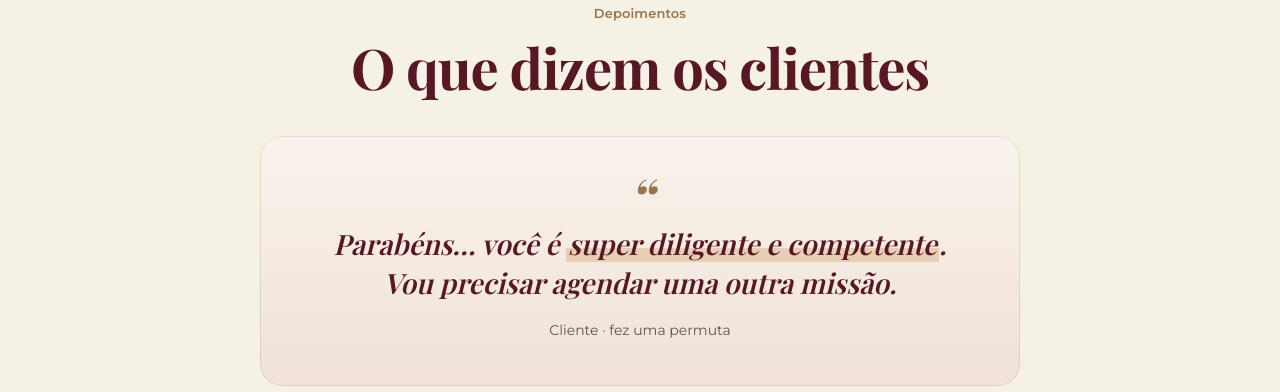
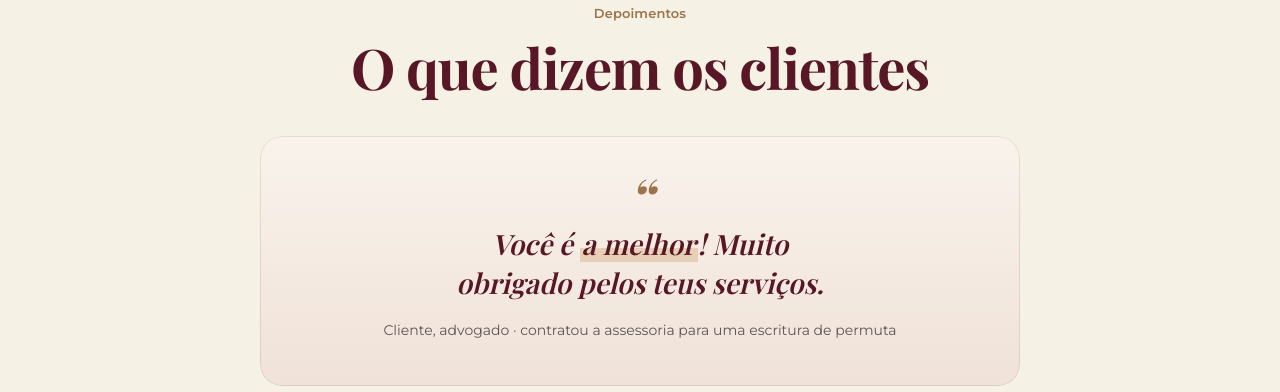
Before and after one commit to renatafangueiro/legadoemordem.com.br, a plain HTML site: page index.html in a window 1280 px wide. Shown: the part 3247-3639 px from the top of the page. Drawn offline with nearby package versions, Linux system fonts and the light colour scheme; a web font is replaced by a local one.

Commit message:
Atualiza depoimentos: inventário, permuta e cessão de direitos hereditários
Co-Authored-By: Claude Opus 5.5 <noreply@anthropic.com>

```diff
--- a/index.html
+++ b/index.html
@@ -365,8 +365,9 @@ section[hidden]{display:none}
   <p class="kicker">Depoimentos</p>
   <h2 class="h2">O que dizem os clientes</h2>
   <ul class="depo-trilho" id="depo-trilho" aria-label="Depoimentos de clientes">
-    <li><figure><blockquote><p>Você é <mark>a melhor</mark>! Muito obrigado pelos teus serviços.</p></blockquote><figcaption>Cliente, advogado · contratou a assessoria para uma escritura de compra e venda</figcaption></figure></li>
-    <li><figure><blockquote><p>Parabéns… você é <mark>super diligente e competente</mark>. Vou precisar agendar uma outra missão.</p></blockquote><figcaption>Cliente · fez uma permuta</figcaption></figure></li>
+    <li><figure><blockquote><p>Conseguimos <mark>resolver tudo rápido</mark> e minha filha assinou à distância.</p></blockquote><figcaption>Cliente, sem formação jurídica · contratou a assessoria para uma escritura de inventário</figcaption></figure></li>
+    <li><figure><blockquote><p>Você é <mark>a melhor</mark>! Muito obrigado pelos teus serviços.</p></blockquote><figcaption>Cliente, advogado · contratou a assessoria para uma escritura de permuta</figcaption></figure></li>
+    <li><figure><blockquote><p>Parabéns… você é <mark>super diligente e competente</mark>. Vou precisar agendar uma outra missão.</p></blockquote><figcaption>Cliente, advogado · contratou a assessoria para uma escritura de cessão de direitos hereditários</figcaption></figure></li>
   </ul>
   <div class="depo-pontos" id="depo-pontos"></div>
   <p class="micro">Mensagens reais recebidas pelo WhatsApp. Os nomes foram omitidos para preservar a privacidade dos clientes.</p>
```
